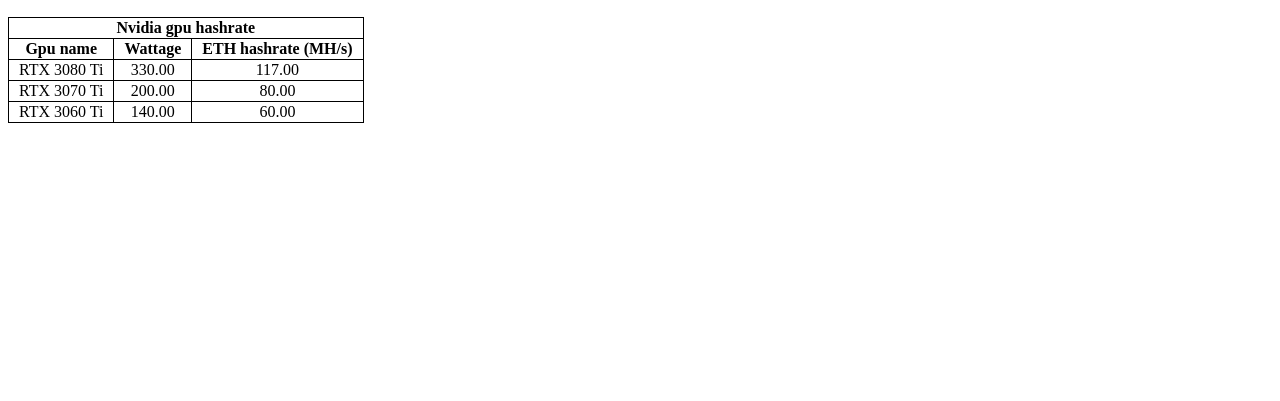
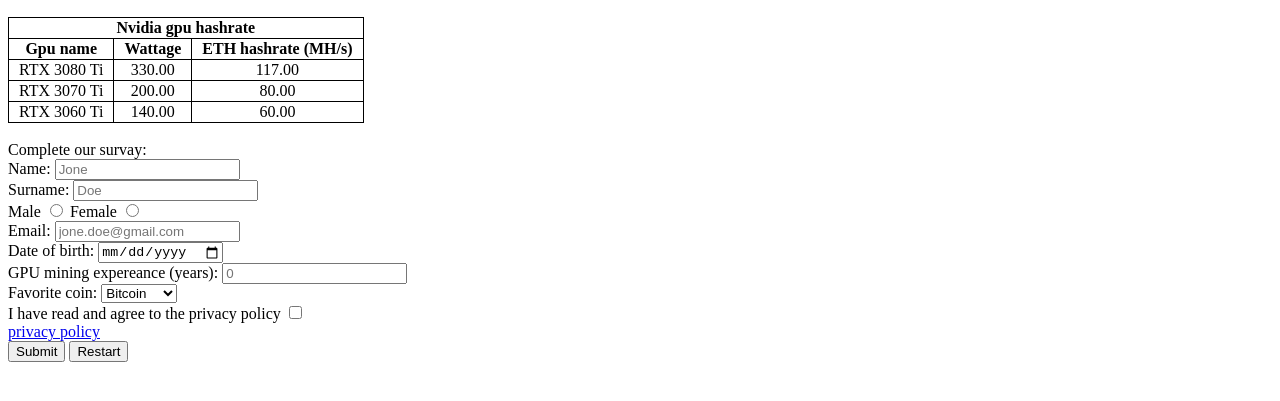
Before and after one commit to FilipLA24/academy, a plain HTML site: page index.html in a window 1280 px wide. Shown: the part 121-522 px from the top of the page. Drawn offline with Linux system fonts and the light colour scheme.

Commit message:
add: survay form

```diff
--- a/index.html
+++ b/index.html
@@ -1,6 +1,6 @@
 <html>
     <head>
-        <title>Gpu mining</title>
+        <title img src="img/eth.png">Gpu mining</title>
     </head>
     <body>
 
@@ -44,6 +44,50 @@
         </tr>
     </table><br>
 
+    <div id="survay">Complete our survay:  </div>
+
+    <form action="test.php" method="post">
+        <label for="name">Name: </label>
+        <input type="text" id="name" name="name" placeholder="Jone" required ><br>
+
+        <label for="lname">Surname: </label>
+        <input type="text" id="lname" name="lname" placeholder="Doe" required><br>
+
+        <label for="male">Male </label>
+        <input type="radio" id="male" name="sex" value="male" required>
+        <label for="female">Female </label>
+        <input type="radio" id="female" name="sex" value="female" required> <br>
+
+        <label for="email">Email: </label>
+        <input type="email" id="email" name="email" placeholder="jone.doe@gmail.com" required > <br>
+
+        <label for="date_of_birth">Date of birth: </label>
+        <input type="date" id="date_of_birth" name="date_of_birth" > <br>
+
+        <label for="expereance">GPU mining expereance (years): </label>
+        <input type="number" id="expereance" name="expereance" placeholder="0" required> <br>
+
+        <label for="coin">Favorite coin: </label>
+        <select name="coin" id="coin" required>
+            <option value="btc">Bitcoin</option>
+            <option value="eth">Etherium</option>
+            <option value="rvn">Raven</option>
+            <option value="ada">Cardano</option>
+            <option value="other">other</option>
+        </select><br>
+
+       <label for="privacy">I have read and agree to the privacy policy</label>
+        <input type="checkbox" id="privacy" name="privacy"> <br>
+
+        <a href="policy.txt" target="_blank">
+        <div> privacy policy </div>
+        </a>
+
+        <input type="submit" value="Submit">
+        <input type="reset" value="Restart">
+
+    </form>
+
 <style>
     table,tr,td,th{
         border: 1px solid;
```
